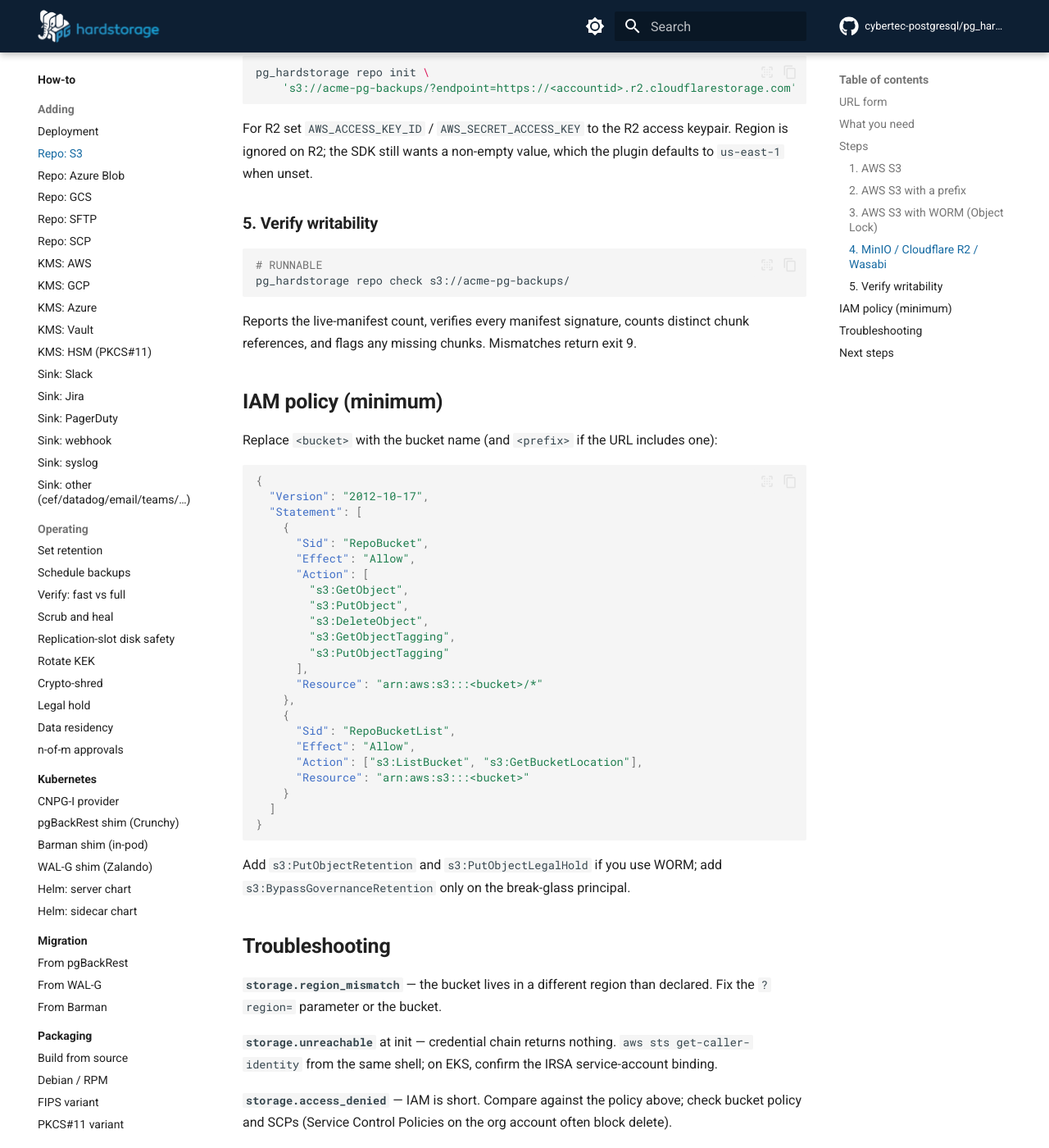
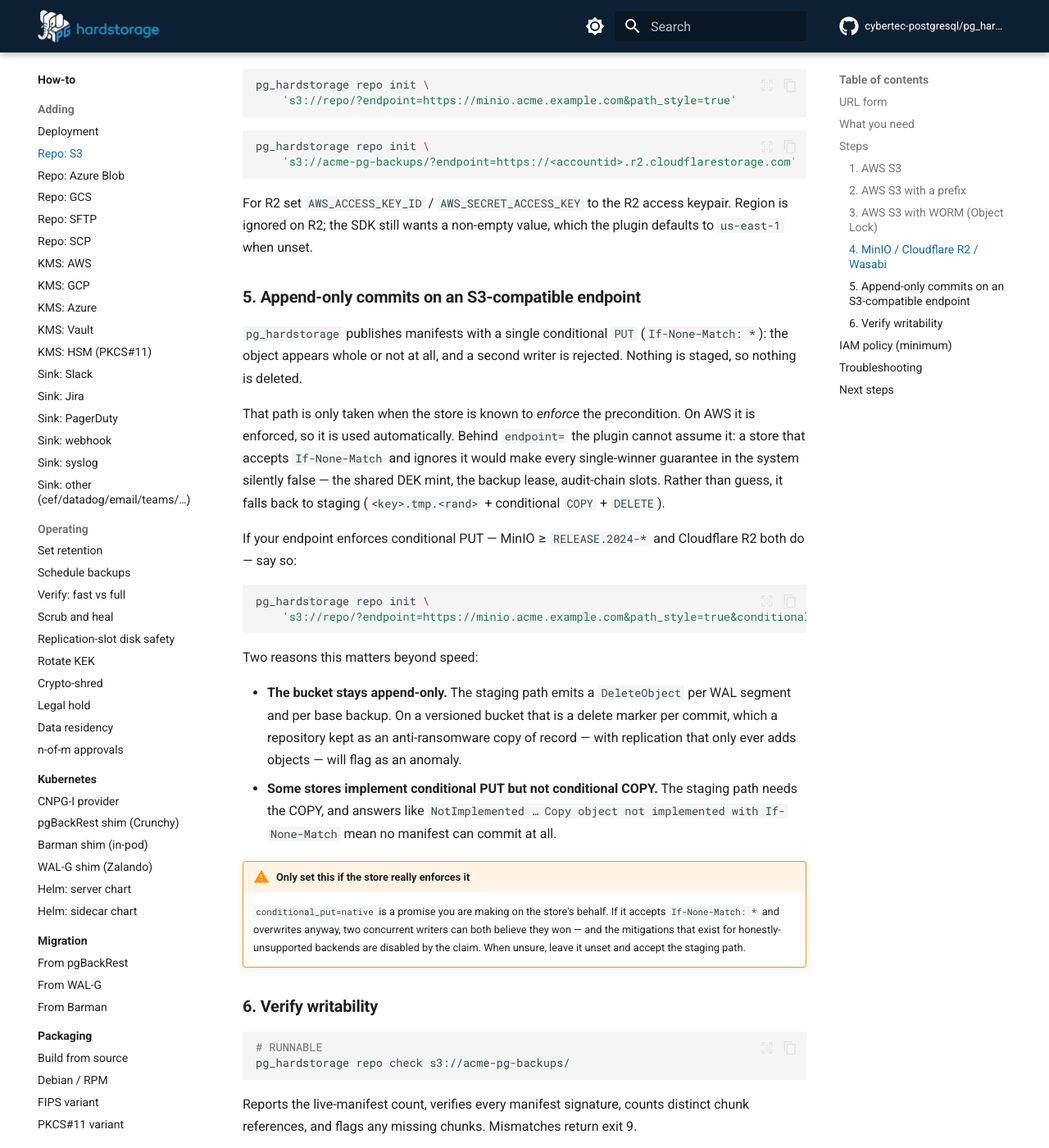
Before and after one commit to cybertec-postgresql/pg_hardstorage, an MkDocs documentation site: the page built from docs/how-to/adding/repository-s3.md, in a window 1280 px wide and 1400 px high, scrolled down 1941 px. Shown: the whole window at 82% size. Built offline with MkDocs 1.6.1 and Material for MkDocs 9.7.7, drawn with Linux system fonts in a browser that asks for light colours; comment, search, counter and statistics services are not loaded; some of the changed text lies outside the part shown.

Commit message:
feat(repo): surface the commit mode, and document conditional_put (#45)
Two gaps that would have left the fix unreachable or invisible.

`conditional_put=native` was undocumented. Behind an `endpoint=`
override the S3 plugin will not assume the store enforces
If-None-Match on PUT — assuming wrongly would make every single-winner
guarantee in the codebase silently false, and the claim also disables
the mitigations built for honestly-unsupported backends. The
consequence is that an S3-compatible store gets the staging commit
path, and therefore its deletes and its conditional-COPY requirement,
until the operator vouches for the endpoint. The reporter's bucket is
exactly that shape, so without this they would have applied the fix and
seen no change. Now documented on the S3 backend page with the
reasoning and a warning about when not to set it.

`repo check` now reports the repository's commit mode —
"conditional_put" or "stage_and_rename" — with the stage-and-rename
case explaining what it costs and how to change it. The difference was
previously invisible until it bit, and then bit as either a bucket
full of delete markers or a store that could not commit a manifest at
all.

Also reproduces the reported backend as a test fixture: conditional PUT
works, conditional COPY answers NotImplemented. Both halves are
asserted — a vouched store now commits (their case, fixed), and an
unvouched one still fails with the store's own error intact, which is
the correct outcome and the reason the parameter has to be documented
rather than inferred.

````diff
--- a/docs/how-to/adding/repository-s3.md
+++ b/docs/how-to/adding/repository-s3.md
@@ -27,6 +27,7 @@
 | --- | --- |
 | `region` | AWS region. Required for AWS S3 if not in env / profile. |
 | `endpoint` | S3-compatible endpoint (MinIO, R2, Wasabi). Omit for AWS. |
+| `conditional_put` | `native` vouches that an `endpoint=` store enforces `If-None-Match: *` on PUT. See below — without it the repository stays on the slower, delete-emitting commit path. Ignored (and unnecessary) on AWS. |
 | `path_style` | `true` forces path-style addressing. Required for MinIO and other endpoints whose bucket names aren't DNS-safe. Implicitly `true` whenever `endpoint` is set. |
 | `storage_class` | Default `StorageClass` for `Put` (`STANDARD`, `STANDARD_IA`, `GLACIER_IR`, etc.). |
 
@@ -98,7 +99,53 @@
 non-empty value, which the plugin defaults to `us-east-1` when
 unset.
 
-### 5. Verify writability
+### 5. Append-only commits on an S3-compatible endpoint
+
+`pg_hardstorage` publishes manifests with a single conditional
+`PUT` (`If-None-Match: *`): the object appears whole or not at
+all, and a second writer is rejected. Nothing is staged, so
+nothing is deleted.
+
+That path is only taken when the store is known to *enforce* the
+precondition. On AWS it is enforced, so it is used automatically.
+Behind `endpoint=` the plugin cannot assume it: a store that
+accepts `If-None-Match` and ignores it would make every
+single-winner guarantee in the system silently false — the shared
+DEK mint, the backup lease, audit-chain slots. Rather than guess,
+it falls back to staging (`<key>.tmp.<rand>` + conditional
+`COPY` + `DELETE`).
+
+If your endpoint enforces conditional PUT — MinIO
+≥ `RELEASE.2024-*` and Cloudflare R2 both do — say so:
+
+```bash
+pg_hardstorage repo init \
+    's3://repo/?endpoint=https://minio.acme.example.com&path_style=true&conditional_put=native'
+```
+
+Two reasons this matters beyond speed:
+
+- **The bucket stays append-only.** The staging path emits a
+  `DeleteObject` per WAL segment and per base backup. On a
+  versioned bucket that is a delete marker per commit, which a
+  repository kept as an anti-ransomware copy of record — with
+  replication that only ever adds objects — will flag as an
+  anomaly.
+- **Some stores implement conditional PUT but not conditional
+  COPY.** The staging path needs the COPY, and answers like
+  `NotImplemented … Copy object not implemented with
+  If-None-Match` mean no manifest can commit at all.
+
+!!! warning "Only set this if the store really enforces it"
+
+    `conditional_put=native` is a promise you are making on the
+    store's behalf. If it accepts `If-None-Match: *` and
+    overwrites anyway, two concurrent writers can both believe
+    they won — and the mitigations that exist for
+    honestly-unsupported backends are disabled by the claim. When
+    unsure, leave it unset and accept the staging path.
+
+### 6. Verify writability
 
 ```bash
 # RUNNABLE
````
Also changed, not shown: CHANGELOG.md (+58 -0 lines), internal/llm/docs/root/CHANGELOG.md (+58 -0 lines), 2 other files.
